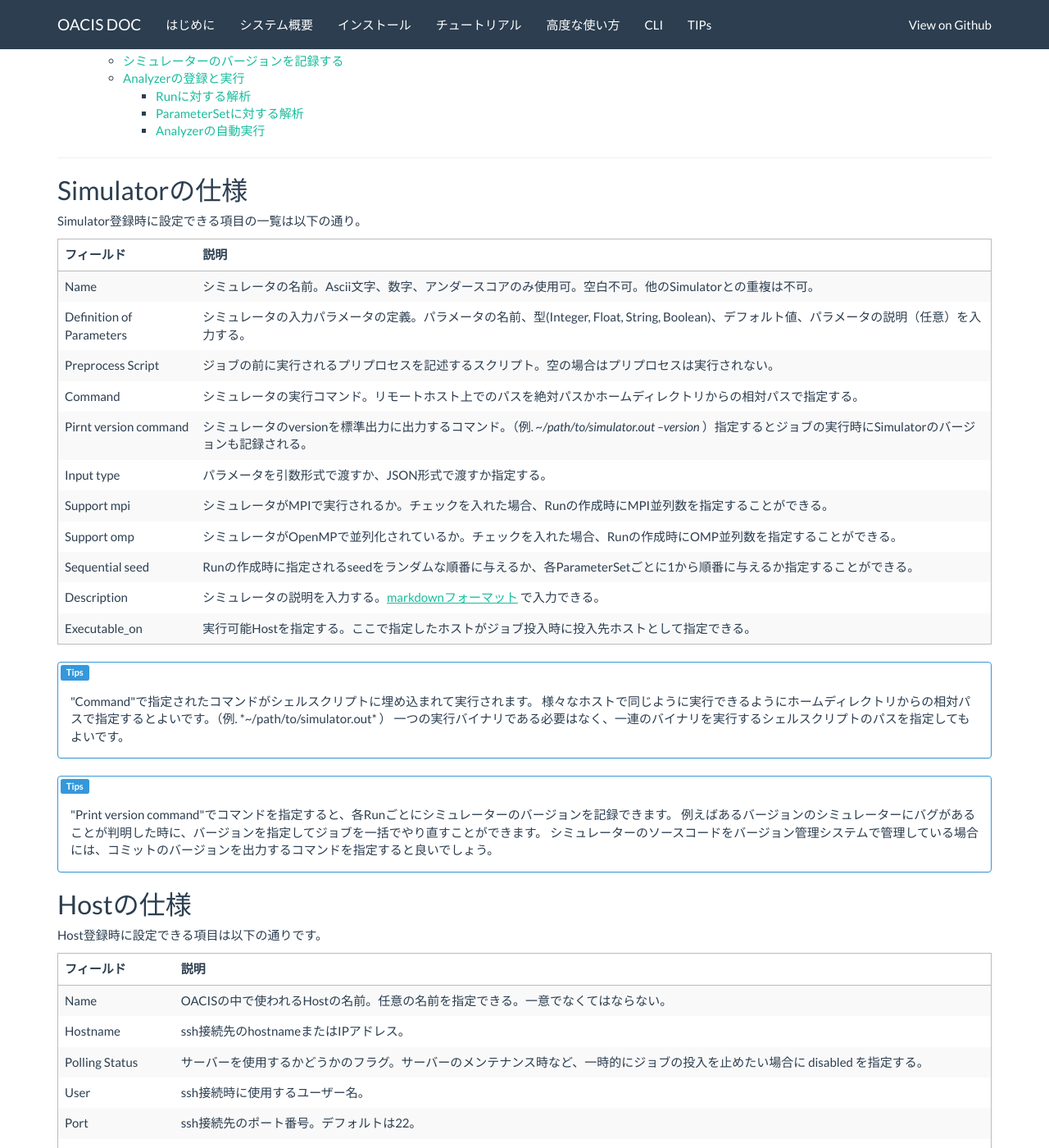
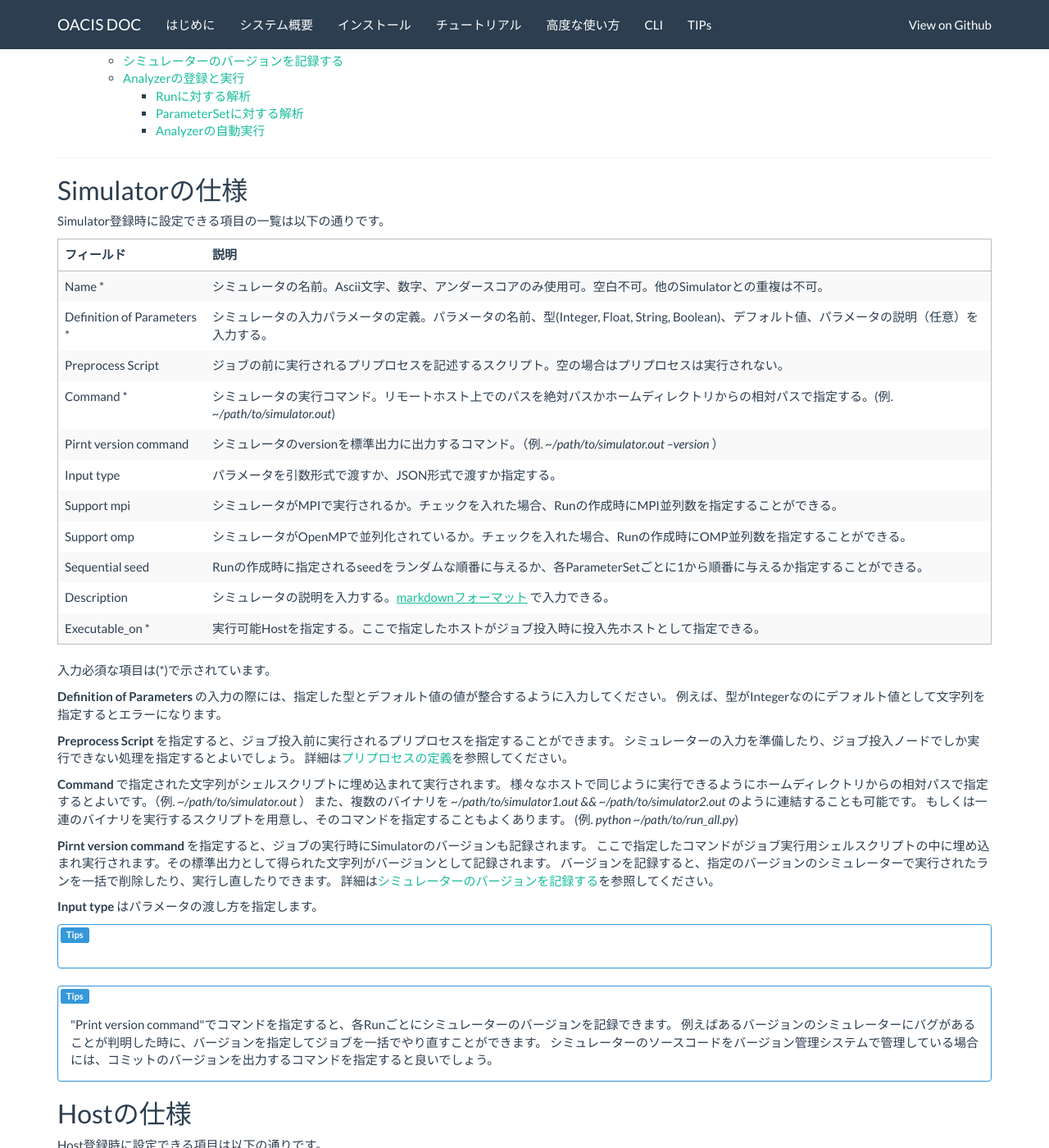
Before and after one commit to crest-cassia/oacis, a Jekyll site: the page built from ja/advanced_usage.md, in a window 1280 px wide and 1400 px high, scrolled down 256 px. Shown: the whole window at 82% size. Built offline with Jekyll 4.4.1, drawn with Linux system fonts in a browser that asks for light colours; nearby versions of some CDN libraries.

Commit message:
polishing up the usage of simulator

```diff
--- a/ja/advanced_usage.md
+++ b/ja/advanced_usage.md
@@ -12,30 +12,48 @@ next_page: cli
 
 ---
 
-## Simulatorの仕様
+## Simulatorの仕様 {#simulator_specification}
 
-Simulator登録時に設定できる項目の一覧は以下の通り。
+Simulator登録時に設定できる項目の一覧は以下の通りです。
 
 |----------------------------|---------------------------------------------------------------------|
 | フィールド                 | 説明                                                                |
 |:---------------------------|:--------------------------------------------------------------------|
-| Name                       | シミュレータの名前。Ascii文字、数字、アンダースコアのみ使用可。空白不可。他のSimulatorとの重複は不可。 |
-| Definition of Parameters   | シミュレータの入力パラメータの定義。パラメータの名前、型(Integer, Float, String, Boolean)、デフォルト値、パラメータの説明（任意）を入力する。 |
+| Name *                     | シミュレータの名前。Ascii文字、数字、アンダースコアのみ使用可。空白不可。他のSimulatorとの重複は不可。 |
+| Definition of Parameters * | シミュレータの入力パラメータの定義。パラメータの名前、型(Integer, Float, String, Boolean)、デフォルト値、パラメータの説明（任意）を入力する。 |
 | Preprocess Script          | ジョブの前に実行されるプリプロセスを記述するスクリプト。空の場合はプリプロセスは実行されない。|
-| Command                    | シミュレータの実行コマンド。リモートホスト上でのパスを絶対パスかホームディレクトリからの相対パスで指定する。|
-| Pirnt version command      | シミュレータのversionを標準出力に出力するコマンド。（例. *~/path/to/simulator.out --version* ）指定するとジョブの実行時にSimulatorのバージョンも記録される。|
+| Command *                  | シミュレータの実行コマンド。リモートホスト上でのパスを絶対パスかホームディレクトリからの相対パスで指定する。(例. *~/path/to/simulator.out*) |
+| Pirnt version command      | シミュレータのversionを標準出力に出力するコマンド。（例. *~/path/to/simulator.out --version* ）|
 | Input type                 | パラメータを引数形式で渡すか、JSON形式で渡すか指定する。|
 | Support mpi                | シミュレータがMPIで実行されるか。チェックを入れた場合、Runの作成時にMPI並列数を指定することができる。 |
 | Support omp                | シミュレータがOpenMPで並列化されているか。チェックを入れた場合、Runの作成時にOMP並列数を指定することができる。 |
 | Sequential seed            | Runの作成時に指定されるseedをランダムな順番に与えるか、各ParameterSetごとに1から順番に与えるか指定することができる。 |
 | Description                | シミュレータの説明を入力する。[markdownフォーマット](http://daringfireball.net/projects/markdown/syntax) で入力できる。|
-| Executable_on              | 実行可能Hostを指定する。ここで指定したホストがジョブ投入時に投入先ホストとして指定できる。  |
+| Executable_on *            | 実行可能Hostを指定する。ここで指定したホストがジョブ投入時に投入先ホストとして指定できる。  |
 |----------------------------|---------------------------------------------------------------------|
 
+入力必須な項目は(*)で示されています。
+
+**Definition of Parameters** の入力の際には、指定した型とデフォルト値の値が整合するように入力してください。
+例えば、型がIntegerなのにデフォルト値として文字列を指定するとエラーになります。
+
+**Preprocess Script** を指定すると、ジョブ投入前に実行されるプリプロセスを指定することができます。
+シミュレーターの入力を準備したり、ジョブ投入ノードでしか実行できない処理を指定するとよいでしょう。
+詳細は[プリプロセスの定義](#preprocess)を参照してください。
+
+**Command** で指定された文字列がシェルスクリプトに埋め込まれて実行されます。
+様々なホストで同じように実行できるようにホームディレクトリからの相対パスで指定するとよいです。（例. *~/path/to/simulator.out* ）
+また、複数のバイナリを *~/path/to/simulator1.out && ~/path/to/simulator2.out* のように連結することも可能です。
+もしくは一連のバイナリを実行するスクリプトを用意し、そのコマンドを指定することもよくあります。 (例. *python ~/path/to/run_all.py*)
+
+**Pirnt version command** を指定すると、ジョブの実行時にSimulatorのバージョンも記録されます。
+ここで指定したコマンドがジョブ実行用シェルスクリプトの中に埋め込まれ実行されます。その標準出力として得られた文字列がバージョンとして記録されます。
+バージョンを記録すると、指定のバージョンのシミュレーターで実行されたランを一括で削除したり、実行し直したりできます。
+詳細は[シミュレーターのバージョンを記録する](#record_simulator_version)を参照してください。
+
+**Input type** はパラメータの渡し方を指定します。
+
 {% capture tips %}
-"Command"で指定されたコマンドがシェルスクリプトに埋め込まれて実行されます。
-様々なホストで同じように実行できるようにホームディレクトリからの相対パスで指定するとよいです。（例. *~/path/to/simulator.out* ）
-一つの実行バイナリである必要はなく、一連のバイナリを実行するシェルスクリプトのパスを指定してもよいです。
 {% endcapture %}{% include tips %}
 
 {% capture tips %}
@@ -122,7 +140,7 @@ Simulatorの実行コマンドとして、OACIS_MPI_PROCS環境変数を参照
 mpiexec -n $OACIS_MPI_PROCS ~/path/to/simulator.out
 {% endhighlight %}
 
-## プリプロセスの定義
+## プリプロセスの定義 {#preprocess}
 
 シミュレータによっては実際にシミュレーションジョブを開始する前に、入力ファイルを準備したりフォーマットを調整したりするプリプロセスが必要な場合がしばしばあります。
 しかしプリプロセスを計算ジョブの中で行うのが難しい場合があります。
@@ -247,7 +265,7 @@ bash 52cde935b93f969b07000005.sh
 
 ![プロット]({{ site.baseurl }}/images/lineplot.png){:width="400px"}
 
-## シミュレーターのバージョンを記録する
+## シミュレーターのバージョンを記録する {#record_simulator_version}
 
 シミュレーションの実行時にどのバージョンのシミュレーターで実行したかOACISに記録をさせておくことができます。
 
```
